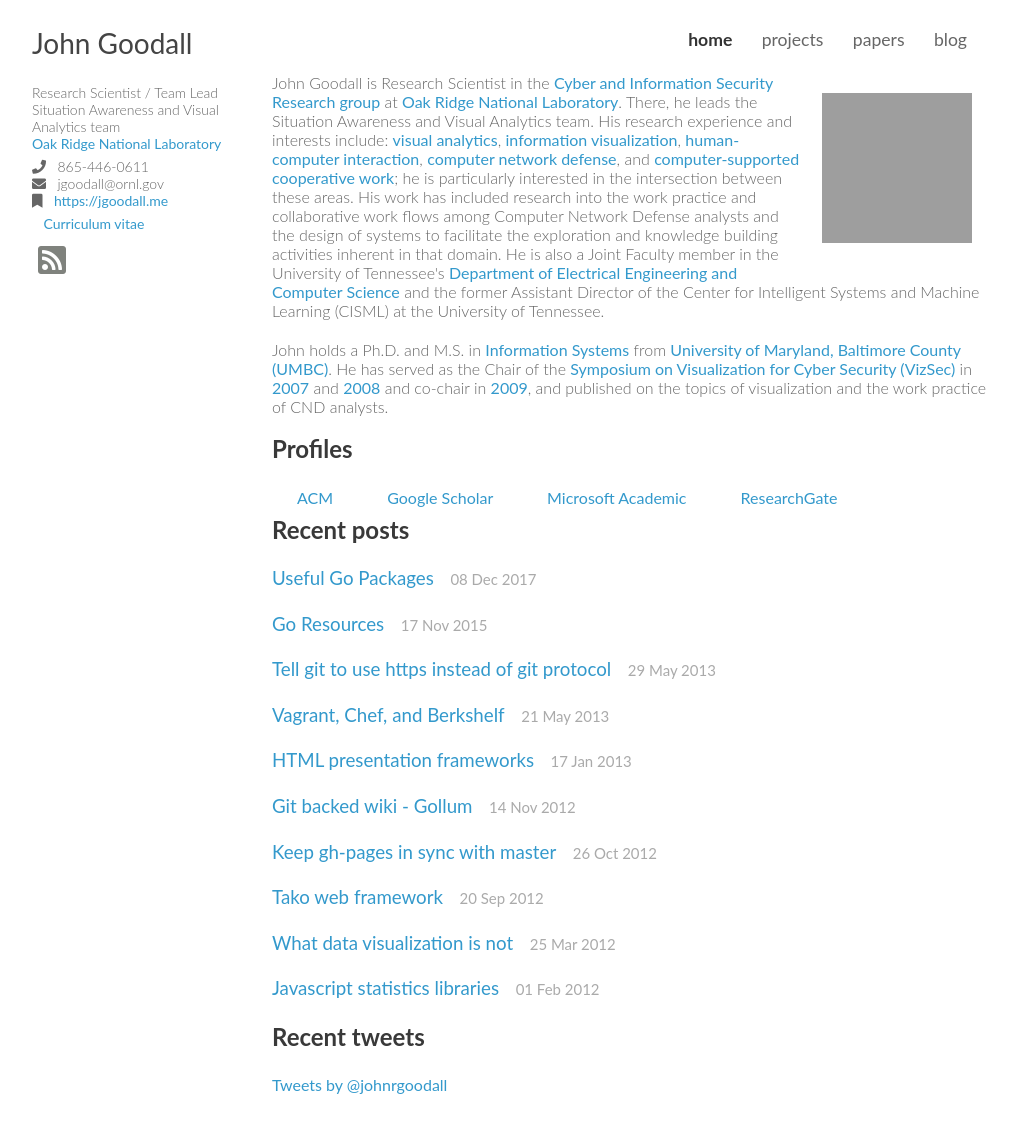
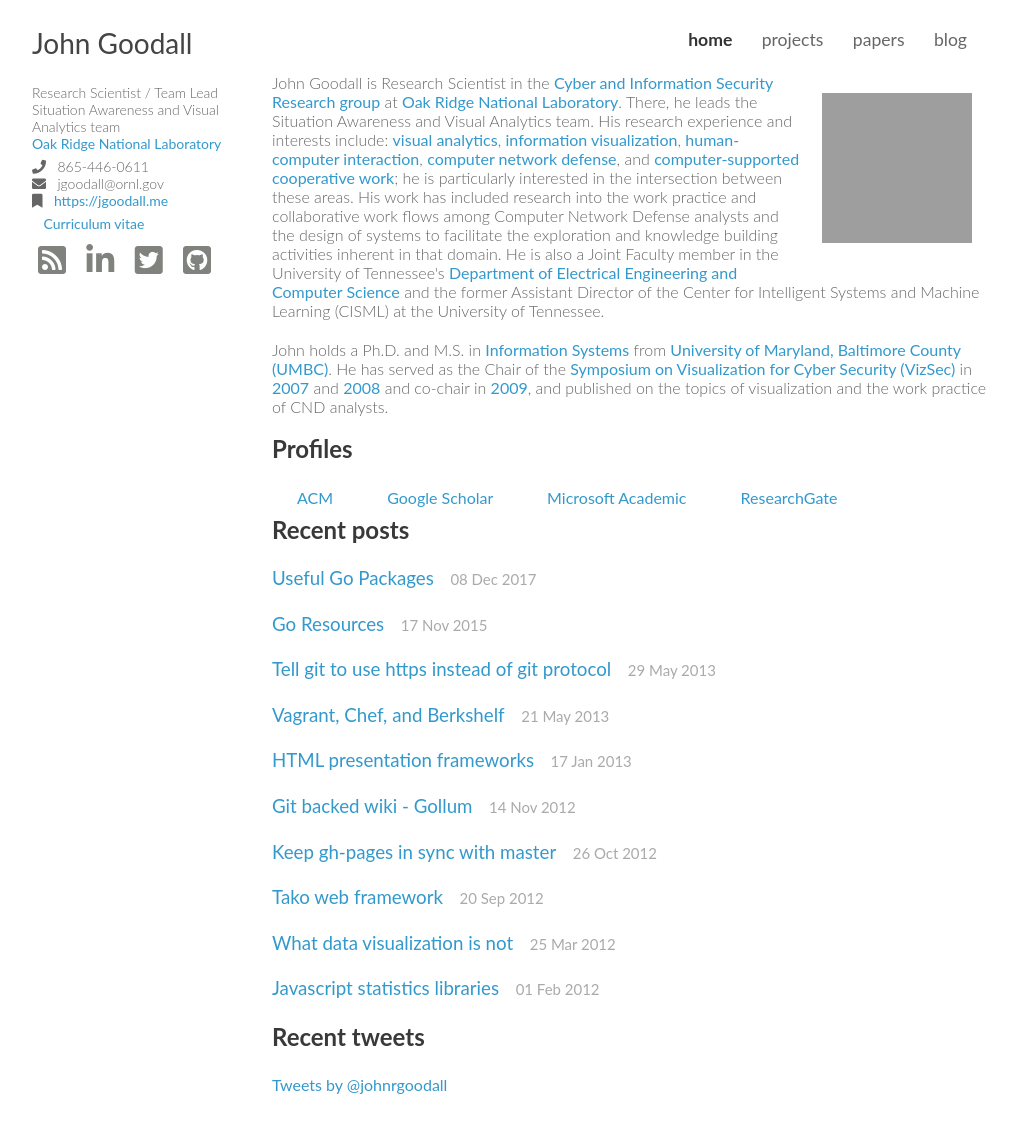
Before and after one commit to jgoodall/jgoodall.github.io, a Jekyll site: the page built from index.html, in a window 1280 px wide. Shown: the whole page, without its empty margins (128-1144 px from the left). Built offline with Jekyll 4.4.1, drawn with Linux system fonts in a browser that asks for light colours; nearby versions of some CDN libraries; comment, search, counter and statistics services are not loaded; grey boxes are pictures that could not be loaded.

Commit message:
another attempt to fix icons using fas/fab

```diff
--- a/_includes/sidebar.html
+++ b/_includes/sidebar.html
@@ -11,18 +11,18 @@
       <p><a href='http://cisml.utk.edu/' itemprop='affiliation'>Center for Intelligent Systems and Machine Learning (CISML)</a></p>
     </div> -->
     <div class='block'>
-      <p><i class='fa fa-phone'></i>  &nbsp; {{ site.phone }}</p>
-      <p><i class='fa fa-envelope'></i>  &nbsp; {{ site.email }}</p>
-      <p><i class='fa fa-bookmark'></i>  &nbsp; <a href='https://jgoodall.me/' itemprop='url'>{{ site.url }}</a></p>
+      <p><i class='fas fa-phone'></i>  &nbsp; {{ site.phone }}</p>
+      <p><i class='fas fa-envelope'></i>  &nbsp; {{ site.email }}</p>
+      <p><i class='fas fa-bookmark'></i>  &nbsp; <a href='https://jgoodall.me/' itemprop='url'>{{ site.url }}</a></p>
     </div>
     <div class='block'>
-      <p><i class='fa fa-file-text'></i> &nbsp; <a href='{{ site.cv_url }}' title='Curriculum vitae (pdf)'>Curriculum vitae</a></p>
+      <p><i class='fas fa-file-text'></i> &nbsp; <a href='{{ site.cv_url }}' title='Curriculum vitae (pdf)'>Curriculum vitae</a></p>
     </div>
   </div>
   <div class='social'>
-    <a href='/feed.xml' rel='alternate' type='application/atom+xml' title='{{ site.title }} Atom Feed'><i class='fa fa-2x fa-fw fa-rss-square'></i></a>
-    <a href='https://www.linkedin.com/in/{{ site.linkedin.username }}' title='{{ site.title }} on LinkedIn :: https://www.linkedin.com/in/{{ site.linkedin.username }}'><i class='fa fa-2x fa-fw fa-linkedin-in'> </i></a>
-    <a href='https://twitter.com/{{ site.twitter.username }}' title='{{ site.title }} on Twitter :: https://twitter.com/{{ site.twitter.username }}'><i class='fa fa-2x fa-fw fa-twitter-square'> </i></a>
-    <a href='https://github.com/{{ site.github.username }}/' title='{{ site.title }} on Github :: https://github.com/{{ site.github.username }}/'><i class='fa fa-2x fa-fw fa-github-square'> </i></a>
+    <a href='/feed.xml' rel='alternate' type='application/atom+xml' title='{{ site.title }} Atom Feed'><i class='fas fa-2x fa-fw fa-rss-square'></i></a>
+    <a href='https://www.linkedin.com/in/{{ site.linkedin.username }}' title='{{ site.title }} on LinkedIn :: https://www.linkedin.com/in/{{ site.linkedin.username }}'><i class='fab fa-2x fa-fw fa-linkedin-in'> </i></a>
+    <a href='https://twitter.com/{{ site.twitter.username }}' title='{{ site.title }} on Twitter :: https://twitter.com/{{ site.twitter.username }}'><i class='fab fa-2x fa-fw fa-twitter-square'> </i></a>
+    <a href='https://github.com/{{ site.github.username }}/' title='{{ site.title }} on Github :: https://github.com/{{ site.github.username }}/'><i class='fab fa-2x fa-fw fa-github-square'> </i></a>
   </div>
 </header>
```
